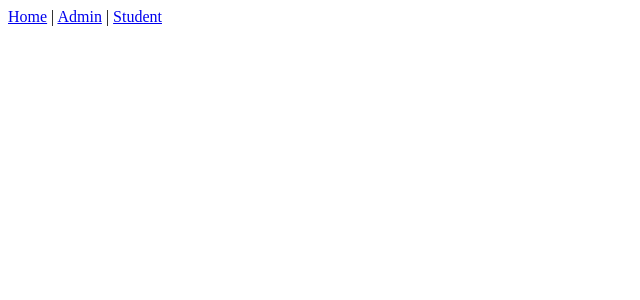
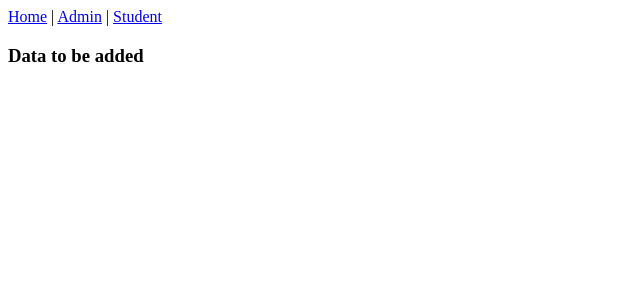
Before and after one commit to rKarthik30/E-Learning-App, a React (Create React App) app: page /student/dashboard in a window 1280 px wide. Shown: the top 300 px of the page, without its empty margins (0-640 px from the left). Built offline with nearby package versions, Linux system fonts and the light colour scheme.

Commit message:
dashboard added

```diff
--- a/src/App.js
+++ b/src/App.js
@@ -11,7 +11,7 @@ import dashboard from './components/admin/dashboard'
 import studentList from './components/admin/studentList'
 import StudentContainer from './components/student/studentContainer'
 import studentLogin from './components/student/studentLogin'
-import studentAccount from './components/student/studentAccount'
+import studentDashboard from './components/student/studentDashboard'
 
 const App = (props) =>  {
   return (
@@ -29,7 +29,7 @@ const App = (props) =>  {
 
       <Route path='/student' component={StudentContainer} exact/>
       <Route path='/student/login' component={studentLogin} exact/>
-      <Route path='/student/account' component={studentAccount} exact/>
+      <Route path='/student/dashboard' component={studentDashboard} exact/>
     </div>
   )
 }
--- a/src/components/student/studentContainer.js
+++ b/src/components/student/studentContainer.js
@@ -25,7 +25,7 @@ const StudentContainer = (props) =>  {
                 </>
             ):(
                 <>
-                    <Link to='/'>Home</Link> | <Link to='/student/account'>Account</Link> | <Link to='#' onClick={(e) => {
+                    <Link to='/'>Home</Link> | <Link to='/student/dashboard'>Dashboard</Link> | <Link to='#' onClick={(e) => {
                         e.preventDefault()
                         dispatch(startLogout(props,logoutAuth,changleLogout))
                         } }>Logout</Link>
--- /dev/null
+++ b/src/components/student/studentDashboard.js
@@ -0,0 +1,11 @@
+import React from 'react'
+
+const StudentDashboard = (props) =>  {
+  return (
+    <div>
+      <h3>Data to be added</h3>
+    </div>
+  )
+}
+
+export default StudentDashboard
```
Also changed, not shown: src/components/student/studentAccount.js (deleted, +0 -25 lines).
